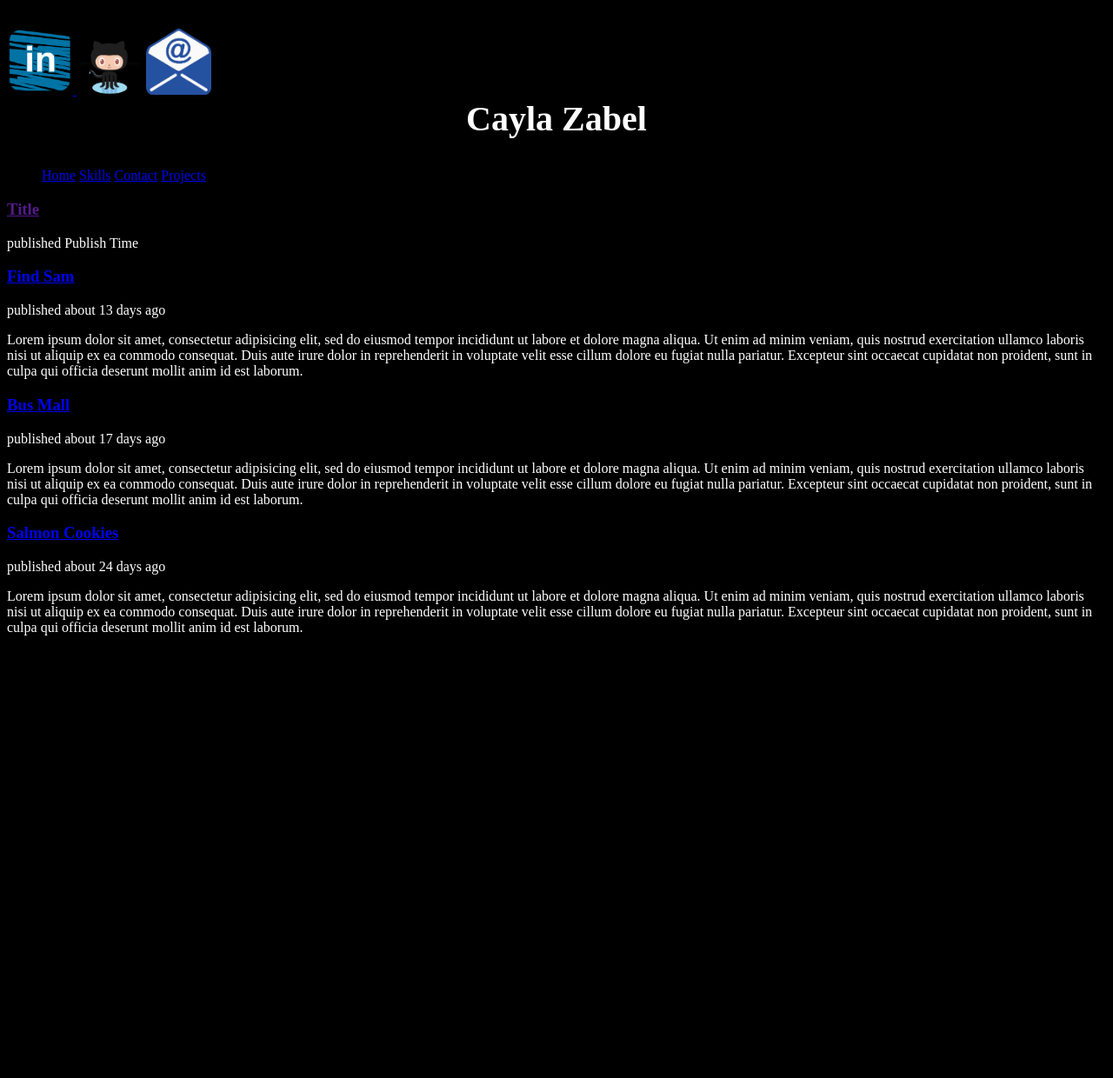
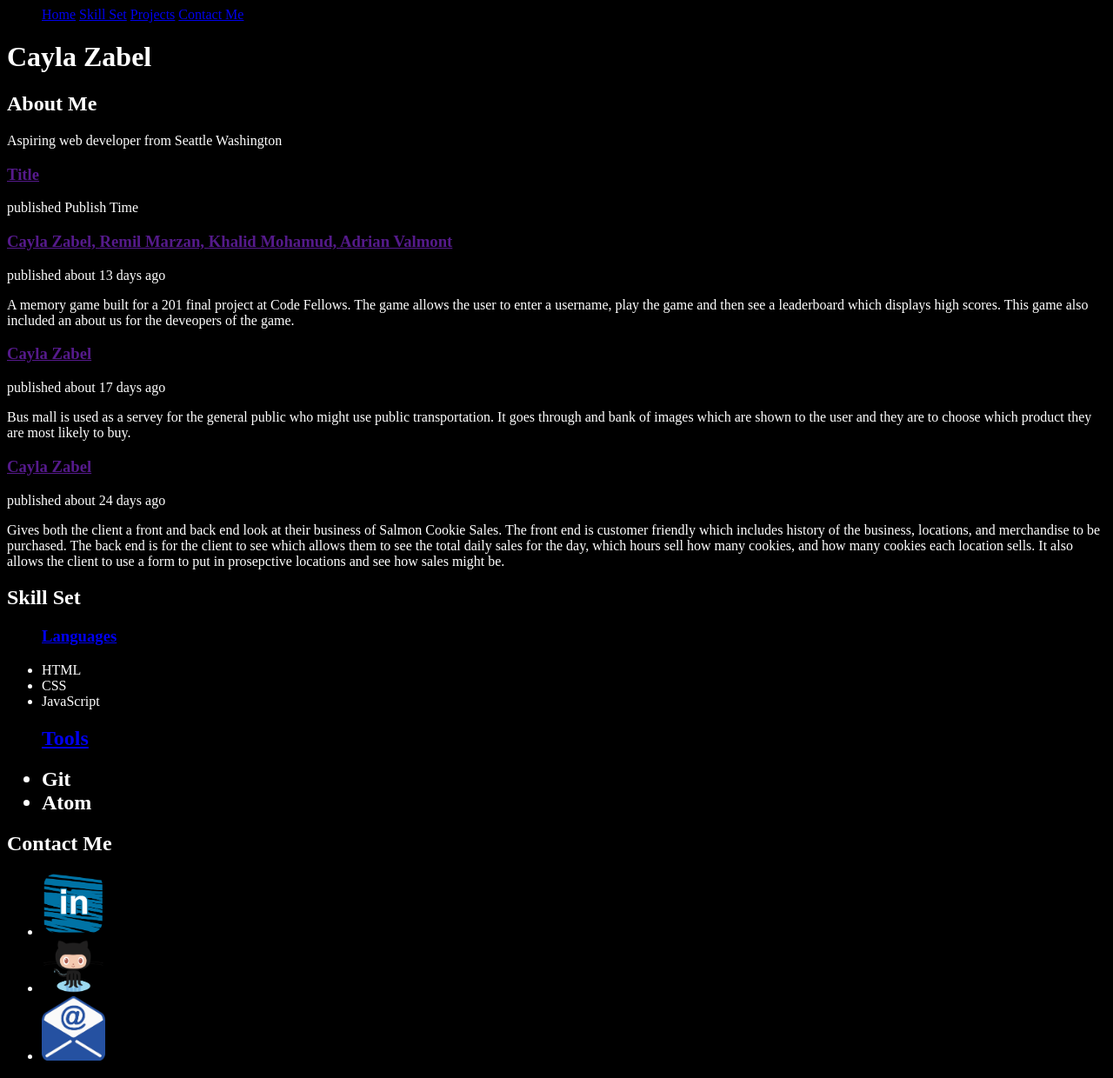
Before and after one commit to caylazabel/portfolio, a plain HTML site: page index.html in a window 1280 px wide. Shown: the whole page at 87% size. Before the commit the page ends 800 px from the top, so only its background shows below. Drawn offline with nearby package versions, Linux system fonts and the light colour scheme.

Commit message:
added html and functionality for links

```diff
--- a/Scripts/arrayArticles.js
+++ b/Scripts/arrayArticles.js
@@ -7,7 +7,7 @@ var projectsArray = [
     author: 'Cayla Zabel',
     projectLink:'https://caylazabel.github.io/salmon_cookie_project/',
     publishedOn: '2016-12-12',
-    body: '<p>Lorem ipsum dolor sit amet, consectetur adipisicing elit, sed do eiusmod tempor incididunt ut labore et dolore magna aliqua. Ut enim ad minim veniam, quis nostrud exercitation ullamco laboris nisi ut aliquip ex ea commodo consequat. Duis aute irure dolor in reprehenderit in voluptate velit esse cillum dolore eu fugiat nulla pariatur. Excepteur sint occaecat cupidatat non proident, sunt in culpa qui officia deserunt mollit anim id est laborum.</p>'
+    body: '<p>Gives both the client a front and back end look at their business of Salmon Cookie Sales. The front end is customer friendly which includes history of the business, locations, and merchandise to be purchased. The back end is for the client to see which allows them to see the total daily sales for the day, which hours sell how many cookies, and how many cookies each location sells. It also allows the client to use a form to put in prosepctive locations and see how sales might be.</p>'
   },
   {
     title: 'Bus Mall',
@@ -15,7 +15,7 @@ var projectsArray = [
     author: 'Cayla Zabel',
     projectLink: 'https://caylazabel.github.io/bus_mall/',
     publishedOn: '2016-12-19',
-    body: '<p>Lorem ipsum dolor sit amet, consectetur adipisicing elit, sed do eiusmod tempor incididunt ut labore et dolore magna aliqua. Ut enim ad minim veniam, quis nostrud exercitation ullamco laboris nisi ut aliquip ex ea commodo consequat. Duis aute irure dolor in reprehenderit in voluptate velit esse cillum dolore eu fugiat nulla pariatur. Excepteur sint occaecat cupidatat non proident, sunt in culpa qui officia deserunt mollit anim id est laborum.</p>'
+    body: '<p>Bus mall is used as a servey for the general public who might use public transportation. It goes through and bank of images which are shown to the user and they are to choose which product they are most likely to buy.</p>'
   },
   {
     title: 'Find Sam',
@@ -23,6 +23,6 @@ var projectsArray = [
     author: 'Cayla Zabel, Remil Marzan, Khalid Mohamud, Adrian Valmont',
     projectLink: 'https://remilonwheels.github.io/find-sam/',
     publishedOn: '2016-12-23',
-    body: '<p>Lorem ipsum dolor sit amet, consectetur adipisicing elit, sed do eiusmod tempor incididunt ut labore et dolore magna aliqua. Ut enim ad minim veniam, quis nostrud exercitation ullamco laboris nisi ut aliquip ex ea commodo consequat. Duis aute irure dolor in reprehenderit in voluptate velit esse cillum dolore eu fugiat nulla pariatur. Excepteur sint occaecat cupidatat non proident, sunt in culpa qui officia deserunt mollit anim id est laborum.</p>'
+    body: '<p>A memory game built for a 201 final project at Code Fellows. The game allows the user to enter a username, play the game and then see a leaderboard which displays high scores. This game also included an about us for the deveopers of the game.</p>'
   },
 ];
--- a/index.html
+++ b/index.html
@@ -6,42 +6,83 @@
     <link rel="stylesheet" href="styles/base.css">
     <title>My Portfolio</title>
   </head>
-  <body>
   <header>
 <div class="socialLinks">
-<a href="http://www.linkedin.com/in/cayla-zabel-806464a4"> <img src="styles/img/linkedin.png" style="width:6%; height: 6%"> </a>
-<a href="https://github.com/caylazabel"> <img src="styles/img/gitttt.png" style="width:6%; height: 6%"></a>
-<a href="caylazabel@gmail.com"> <img src="styles/img/emaillink.png" style="width:6%; height:6%"></a>
+
+
+
 </div>
-<h2> Cayla Zabel</h2>
-<ul>
-<li><a href="index.html">Home</a></li>
-<li><a href="skills.html">Skills</a></li>
-<li><a href="contact.html">Contact</a></li>
-<li><a href="projects.html">Projects</a></li>
-</ul>
-<!-- <nav class="main-nav">
-    <li class="tab" data-content="articles"><a href="#" class="icon-home"> Home</a></li>
-          <li class="tab" data-content="about"><a href="#" class="icon-address-book"> About</a></li> -->
+
+<nav class="main-nav">
+  <div class="icon-menu">
+  <ul>
+    <li><a href="#" class="tab" data-content="aboutMe">Home</a></li>
+    <li><a href="#" class="tab" data-content="skills">Skill Set</a></li>
+    <li><a href="#" class="tab" data-content="projects">Projects</a></li>
+    <li><a href="#" class="tab" data-content="contact">Contact Me</a></li>
+  </ul>
+</div>
+</nav>
+
+<h1> Cayla Zabel</h1>
 </header>
+<body>
+  <div class="tabContent" id="aboutMe">
+    <h2>About Me</h2>
+    <div>
+      <p> Aspiring web developer from Seattle Washington
+    </div>
+  </div>
+
 <main>
   <section id="articles">
+
     <article class="template" data-category="category">
-      <header>
-        <h1><a href="">Title</a></h1>
+
+        <h3><a href="">Title</a></h3>
         <div class="eachWork">
         published <time pubdate datetime="2000-01-01"> Publish Time</time>
       </div>
-    </header>
+
     <section class="article-body"></section>
   </article>
 </section>
 </main>
 
+<div class="tabContent" id="skills">
+  <div class="mySkills">
+    <h2>Skill Set</h2>
+
+    <ul><h3><a href="#">Languages</a></h3>
+      <li>HTML</li>
+      <li>CSS</li>
+      <li>JavaScript</li>
+    </ul>
+  </div>
+
+  <div class="mySkills">
+    <ul><h2><a href="#">Tools</a><h2>
+      <li>Git</li>
+      <li>Atom</li>
+    </ul>
+  </div>
+
+  <div class="tabContent" id="contact">
+    <h2>Contact Me</h2>
+    <ul>
+      <li><a href="http://www.linkedin.com/in/cayla-zabel-806464a4"> <img src="styles/img/linkedin.png" style="width:6%; height: 6%"> </a>
+      </li>
+      <li> <a href="https://github.com/caylazabel"> <img src="styles/img/gitttt.png" style="width:6%; height: 6%"></a>
+      </li>
+      <li><a href="caylazabel@gmail.com"> <img src="styles/img/emaillink.png" style="width:6%; height:6%"></a>
+      </li>
+
+
+
+
 <script
   src="https://code.jquery.com/jquery-2.2.4.js">
 </script>
-
 <script src="scripts/arrayArticles.js"></script>
 <script src="scripts/article.js"></script>
 
```
